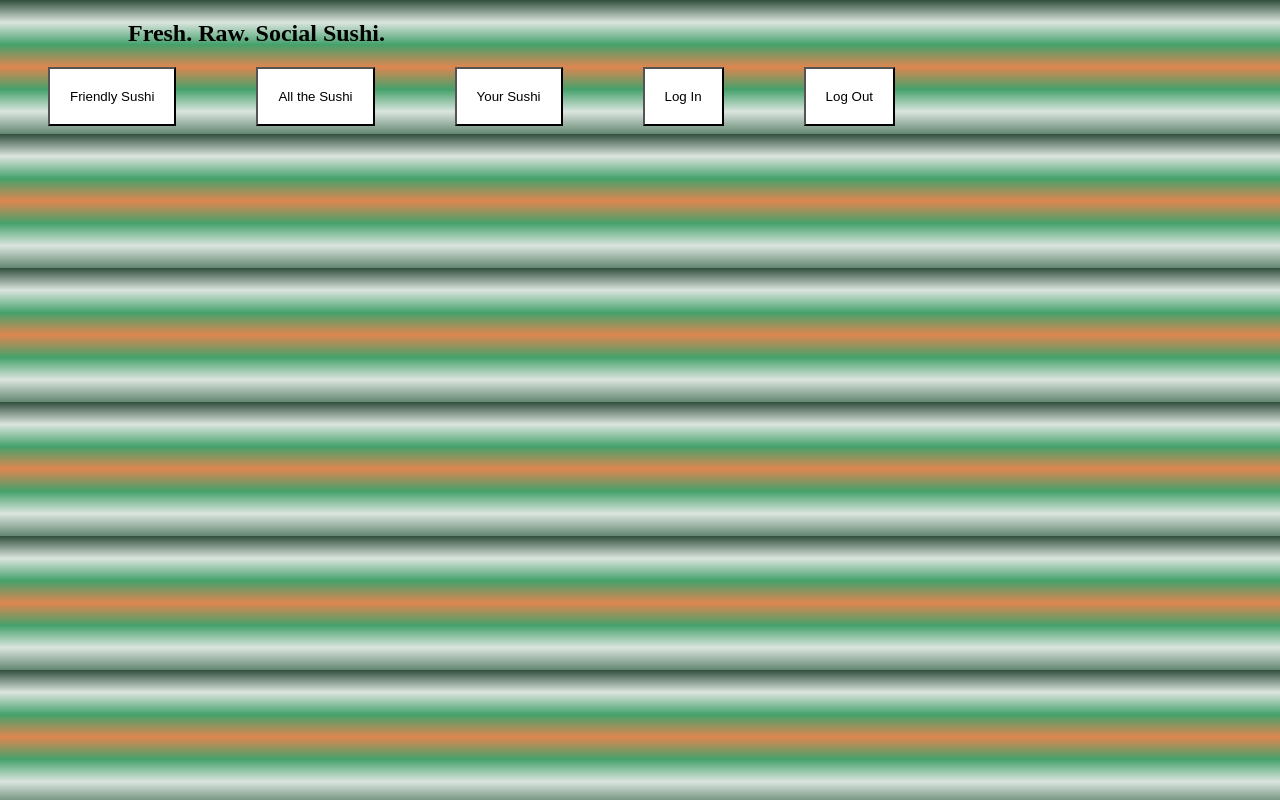
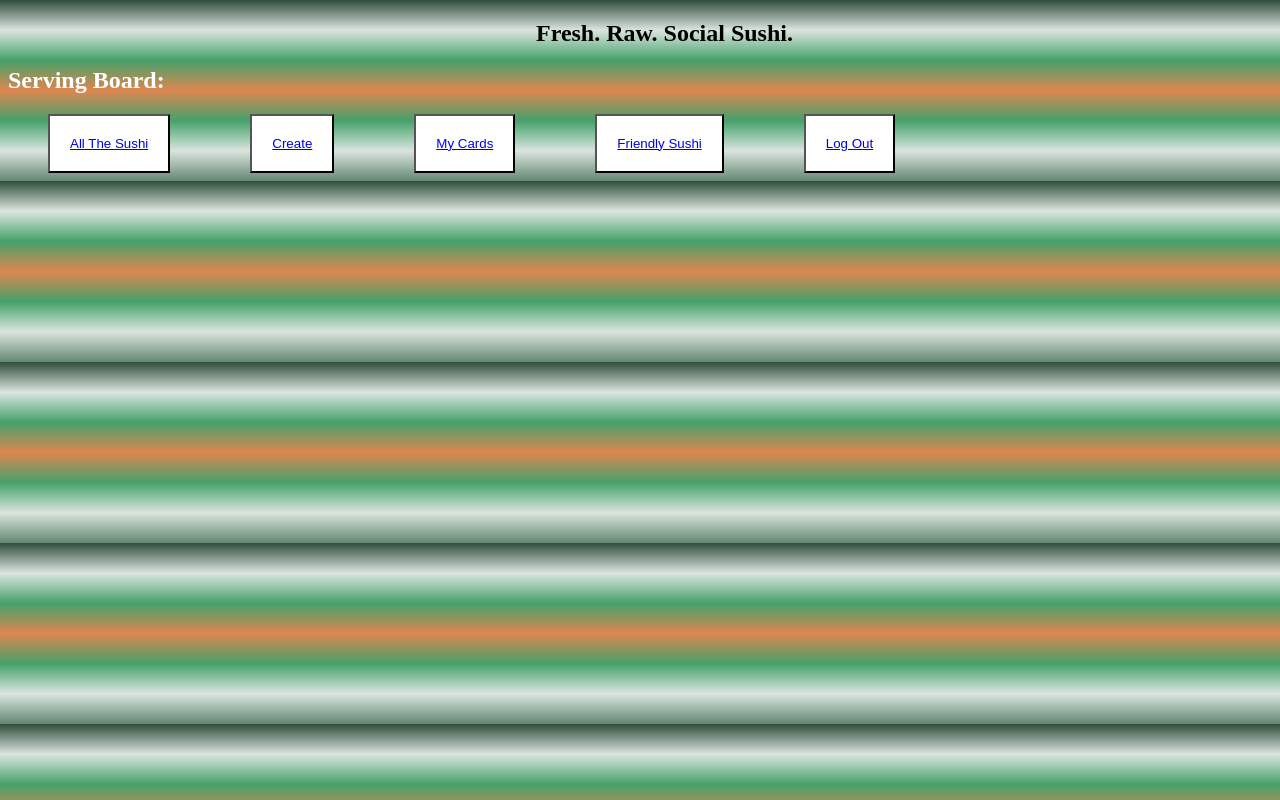
Before and after one commit to Momentum-Team-15/Mongoose-Frontend, a React (Create React App) app: page / in a window 1280 px wide. Built offline with nearby package versions, Linux system fonts and the light colour scheme.

Commit message:
working on routes

```diff
--- a/src/App.css
+++ b/src/App.css
@@ -3,11 +3,15 @@ body {
   height: 100%;
 }
 
-h2 {
+h1 {
   spacing: center;
   color: black;
-  margin-left:5em;
+  margin-left:22em;
   margin-right: 5em;
+}
+
+h2 {
+  color: white;
 }
 
 button {
@@ -20,5 +24,5 @@ button {
 }
 
 button:hover, button:focus {
-  background-color: yellow;
+  background-color: #B9A77E;
 }
--- a/src/App.js
+++ b/src/App.js
@@ -1,20 +1,21 @@
 import './App.css';
 import { NavBar } from "./components/NavBar";
+import { Login } from "./components/login";
+import { useState } from "react";
+import { Routes, Route } from "react-router-dom";
 
 
 function App({ rollData }) {
-  //const [page, setPage] = useState('')
-  //const [login, setLogin] = useState(null)
+  const [login, setLogin] = useState(null)
 
   return (
-    <section>
-     <div className="App">
-      <h2>Fresh. Raw. Social Sushi.</h2>
+    <section class="container">
+
+     <div class="App">
+      <h1>Fresh. Raw. Social Sushi.</h1>
       </div>
       <NavBar />
     </section>
-
-    //{page === 'friends' && (<div><Friends /></div>)}
   );
 }
 
--- a/src/components/NavBar.js
+++ b/src/components/NavBar.js
@@ -1,13 +1,14 @@
 import { Link } from "react-router-dom";
 
-export const NavBar = () => {
+export const NavBar = ({ setLogin }) => {
     return (
-        <div className="nav-bar">
-            <button className="button">Friendly Sushi</button>
-            <button className="button">All the Sushi</button>
-            <button className="button">Your Sushi</button>
-            <button className="button">Log In</button>
-            <button className="button">Log Out</button>
-        </div>
+        <header>
+        <h2>Serving Board:</h2>
+        <button> <Link to="/public">All The Sushi</Link> </button>
+        <button> <Link to="/create">Create</Link> </button>
+        <button> <Link to="/mycards">My Cards</Link> </button>
+        <button> <Link to="/Friend">Friendly Sushi</Link> </button>
+        <button> <Link onClick={() => setLogin(null)} to="/">Log Out</Link> </button>
+        </header>
     )
 }
--- a/src/components/login.js
+++ b/src/components/login.js
@@ -1,11 +1,24 @@
 import { Link } from "react-router-dom";
 
-export const Login = ({setLogin, setPage}) => {
+export const Login = ({ setLogin }) => {
     return (
         <div>
-            <header>
-                <h1>Social Sushi</h1>
-            <header/>
+            <header className='hero is-small is-info'>
+                <h1 className='hero-body title is-1 has-text-centered'>Social Sushi</h1>
+            </header>
+            <div className="login-box box">
+                <div className="field">
+                    <input className="input" type="email" placeholder="Email" />
+                </div>
+                <div className="field">
+                    <input className="input" type="password" placeholder="Password" />
+                </div>
+                <div className="field">
+                    <p className="control">
+                        <Link className='button has-background-danger-light' onClick={() => setLogin(true)} to="/mycards">Log In</Link>
+                    </p>
+                </div>
+            </div>
         </div>
     )
 }
--- a/src/data/sushirolls.json
+++ b/src/data/sushirolls.json
@@ -1,11 +1,11 @@
 {
     "profileRoll": [
         {
-            "name": "",
-            "bio": "",
-            "picture": "",
-            "interests": "",
-            "location": ""
+            "name": "I.P Freely",
+            "bio": "I like to dampen various things.",
+            "picture": "A wee bit inappropriate for the SS.",
+            "interests": "Cuddleduds and furry upholstery. Sopping wet.",
+            "location": "Right outside your bedroom window at 1:00 AM. To ensure you'll be asleep. The windowsill is damp."
         }
     ]
 }
```
Also changed, not shown: src/components/public.js (added).
